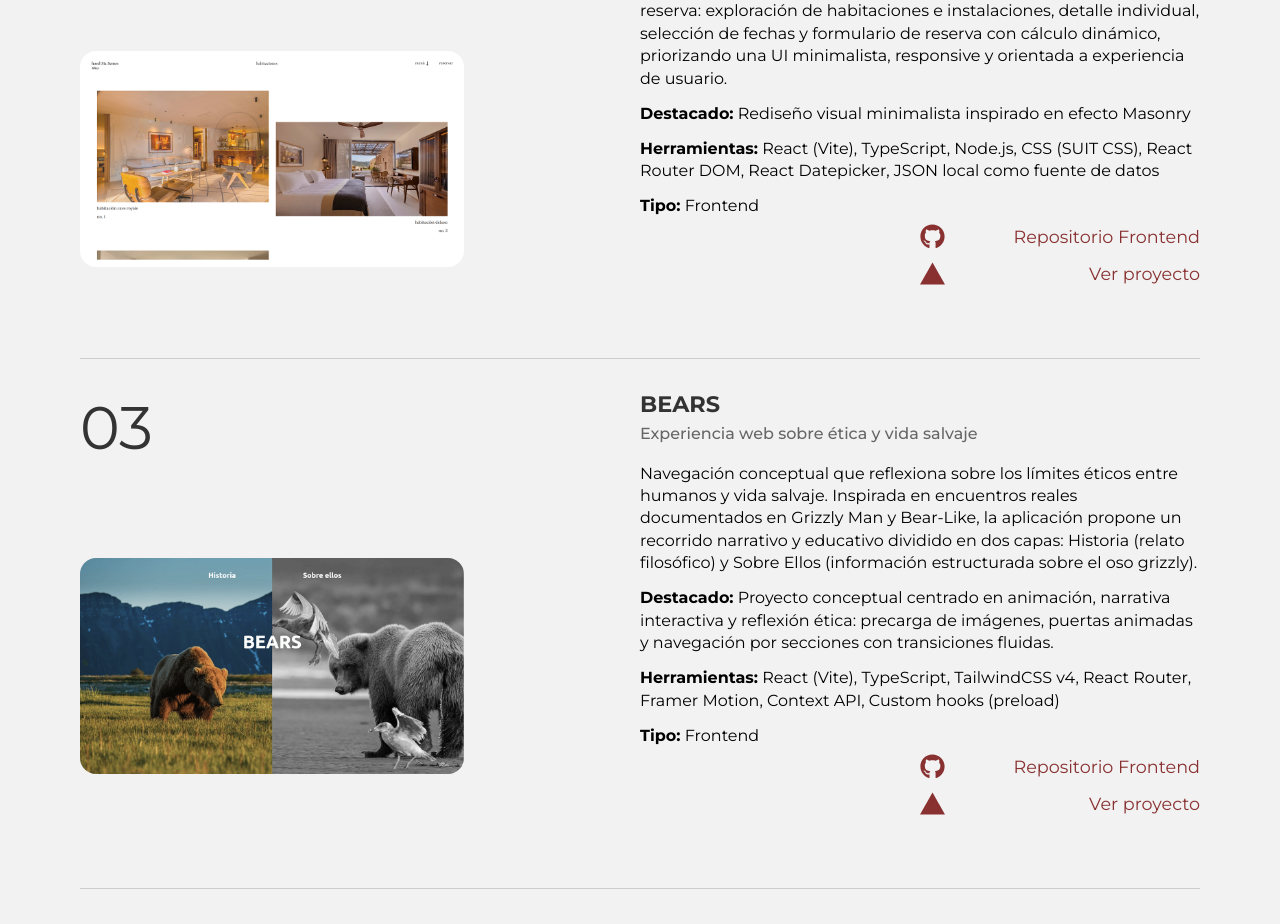
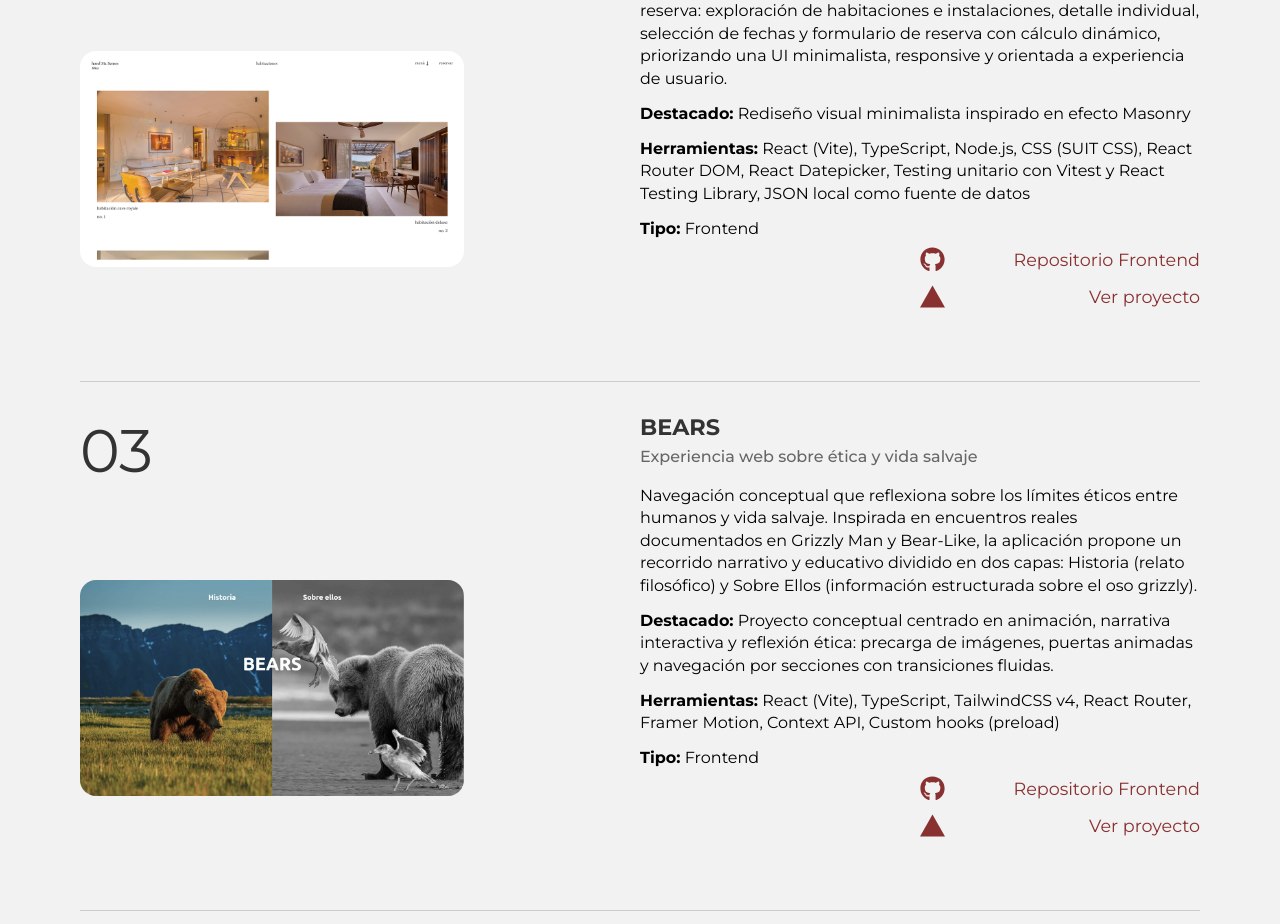
Before and after one commit to JaumeEsquerdo/portfolio-personal, a React (Vite) app in the folder portfolio-jaume/: page /proyectos in a window 1280 px wide. Shown: the part 1000-1924 px from the top of the page. Built offline with nearby package versions, Linux system fonts and the light colour scheme; a web font is replaced by a local one.

Commit message:
Update listaProyectos.js

```diff
--- a/portfolio-jaume/src/data/listaProyectos.js
+++ b/portfolio-jaume/src/data/listaProyectos.js
@@ -46,6 +46,7 @@ const listaProyectos = [
       "CSS (SUIT CSS)",
       "React Router DOM",
       "React Datepicker",
+      "Testing unitario con Vitest y React Testing Library",
       "JSON local como fuente de datos",
     ],
     stack: "Frontend",
```
